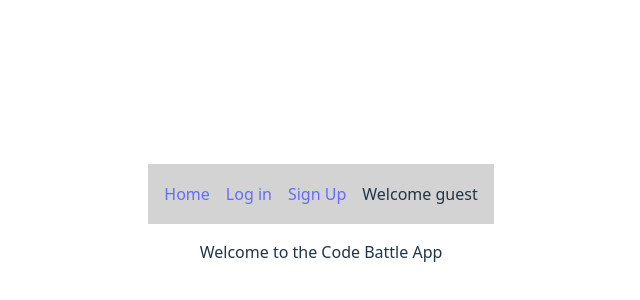
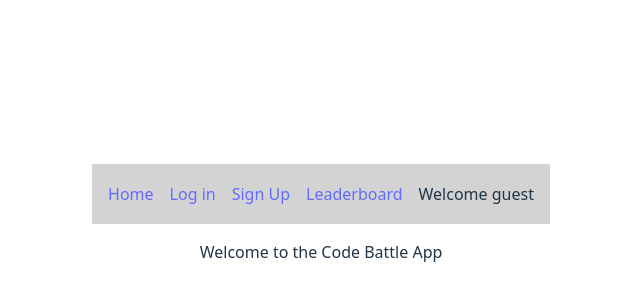
Before and after one commit to HaimFC/code-battle, a React (Vite) app in the folder code-battle/: page / in a window 1280 px wide. Shown: the part 178-478 px from the top of the page, without its empty margins (319-959 px from the left). Built offline with nearby package versions, Linux system fonts and the light colour scheme.

Commit message:
added leaderboard page

```diff
--- a/code-battle/src/App.jsx
+++ b/code-battle/src/App.jsx
@@ -4,6 +4,7 @@ import { Route, Routes } from "react-router";
 import HomePage from "./pages/HomePage";
 import LoginPage from "./pages/LoginPage";
 import SignUpPage from "./pages/SignupPage";
+import LeaderboardPage from "./pages/LeaderboardPage";
 import Layout from "./components/Layout";
 import { useState } from "react";
 import { AuthProvider } from "./auth/AuthProvider";
@@ -13,6 +14,7 @@ const links = {
     { to: "/", text: "Home" },
     { to: "/login", text: "Log in" },
     { to: "/signup", text: "Sign Up" },
+    { to: "/leaderboard", text: "Leaderboard" },
   ],
   user: [],
 };
@@ -29,6 +31,7 @@ function App() {
               <Route path="/" element={<HomePage />} />
               <Route path="/login" element={<LoginPage />} />
               <Route path="/signup" element={<SignUpPage />} />
+              <Route path="/leaderboard" element={<LeaderboardPage />} />
             </Routes>
           </Layout>
         )}
```
